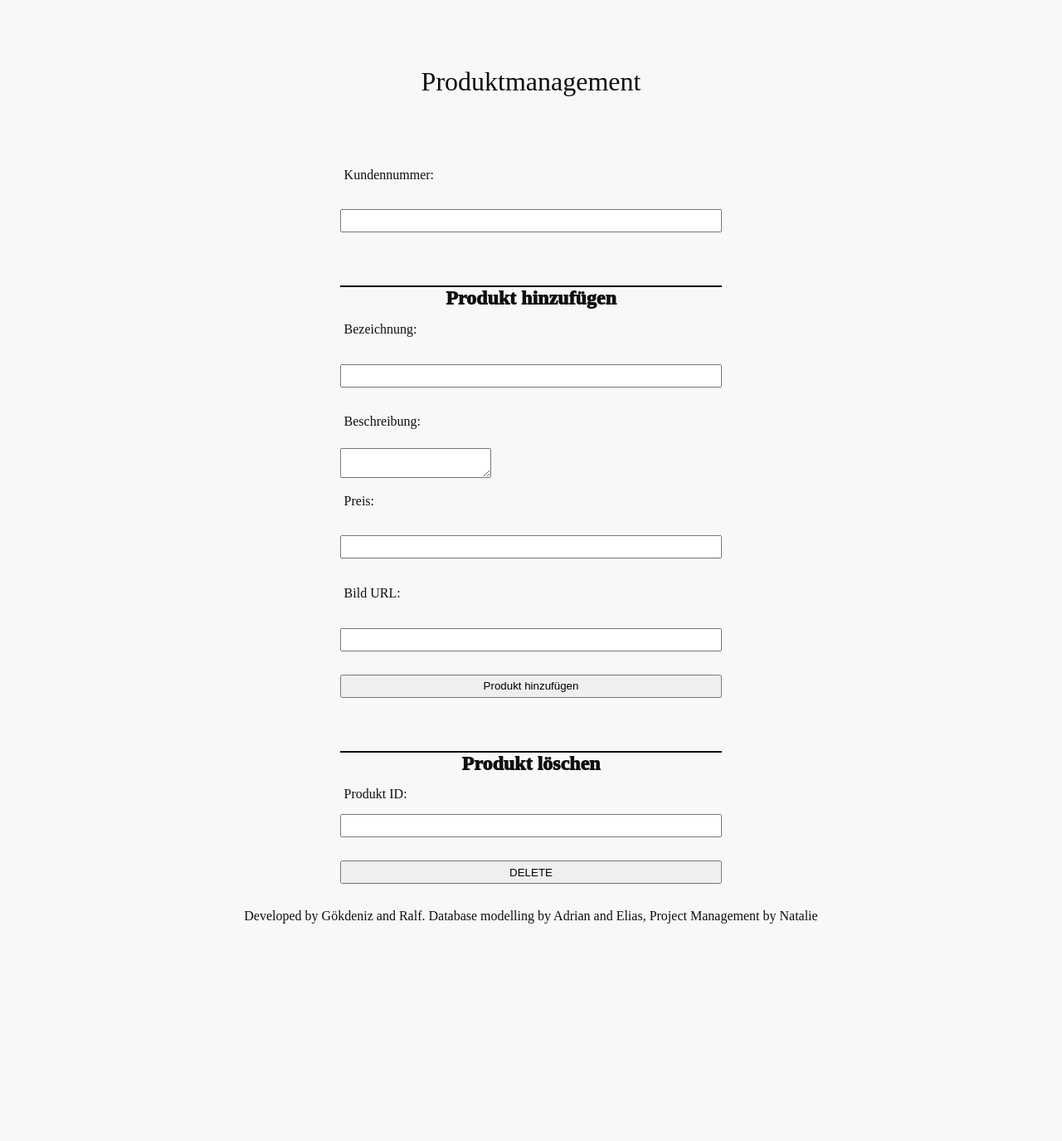
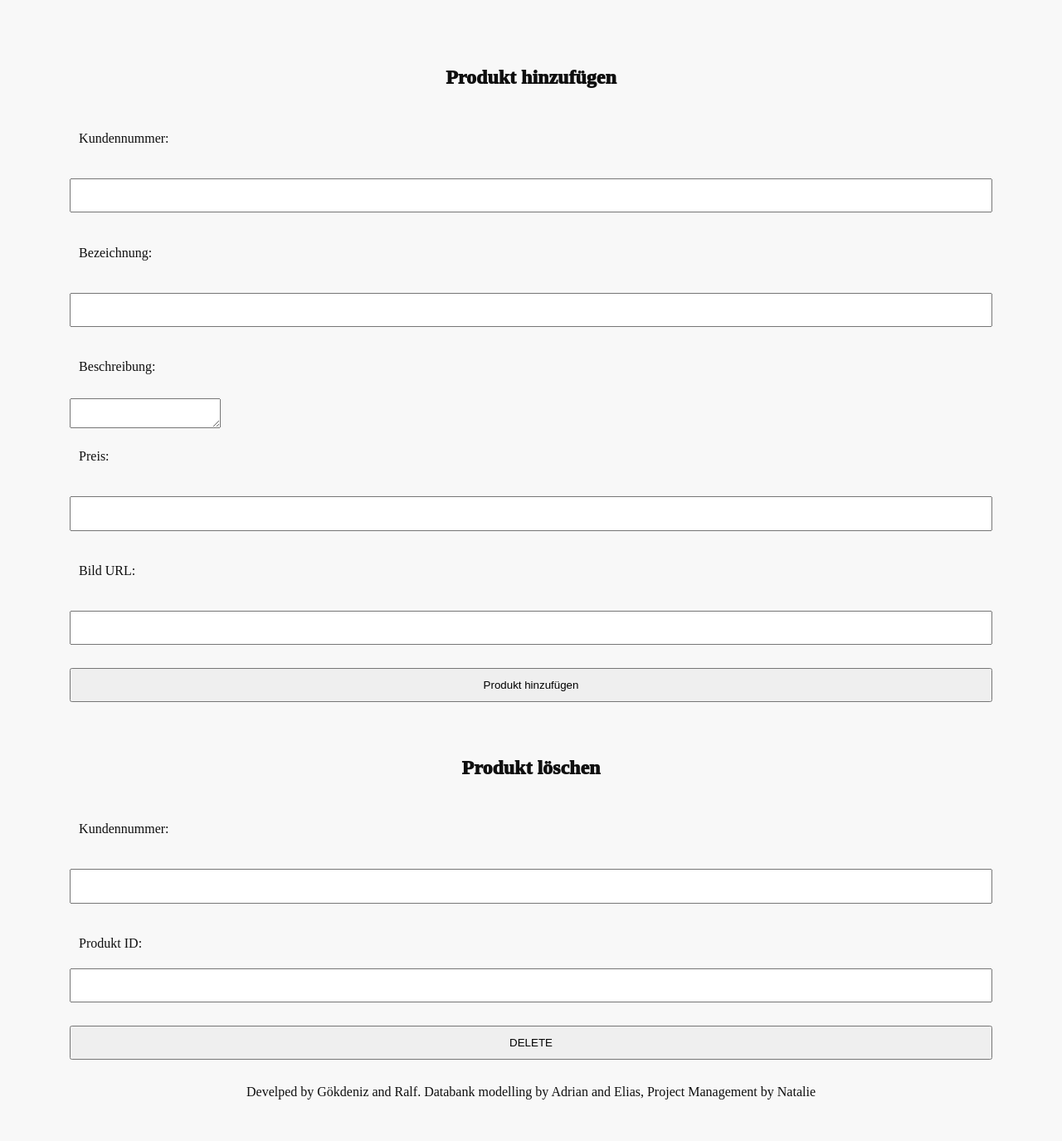
Before and after one commit to Goekdeniz-Guelmez/Schull-Projekt, a PHP site: the page made by neues_produkt_einfügen.php in a window 1280 px wide. Shown: the part 39-1414 px from the top of the page at 83% size. Before the commit the page ends 1152 px from the top, so only its background shows below. Run offline with PHP 8.4, Linux system fonts and the light colour scheme; data comes from the database, SQL or seed files in the repository.

Commit message:
update nochmal

```diff
--- a/home.php
+++ b/home.php
@@ -110,7 +110,7 @@ include "dbConfig.php";
 
     <!-- Footer Sektion -->
     <footer>
-        <p>Develped by Gökdeniz and Ralf. Databank modelling by Andian and Elias, Project Management by Natalie</p>
+        <p>Develped by Gökdeniz and Ralf. Databank modelling by Adrian and Elias, Project Management by Natalie</p>
     </footer>
 
 </body>
--- a/neues_produkt_einfügen.php
+++ b/neues_produkt_einfügen.php
@@ -104,13 +104,11 @@ if ($_SERVER['REQUEST_METHOD'] === 'POST' && isset($_POST['bezeichnung'])) {
         </div>
     </nav>
 
-    <h1>Produktmanagement</h1>
-    <form method="post" action="">
+    <h2>Produkt hinzufügen</h2>
+
+    <form method="post">
         <label for="kundennummer">Kundennummer:</label><br>
         <input type="number" id="kundennummer" name="kundennummer" required><br>
-
-        <div class="line"></div>
-        <h2>Produkt hinzufügen</h2>
         <label for="bezeichnung">Bezeichnung:</label><br>
         <input type="text" id="bezeichnung" name="bezeichnung" required><br>
         <label for="beschreibung">Beschreibung:</label><br>
@@ -119,17 +117,23 @@ if ($_SERVER['REQUEST_METHOD'] === 'POST' && isset($_POST['bezeichnung'])) {
         <input type="number" step="0.01" id="preis" name="preis" required><br>
         <label for="bild">Bild URL:</label><br>
         <input type="text" id="bild" name="bild" required><br>
-        <input type="submit" value="Produkt hinzufügen"><br>
+        <input type="submit" value="Produkt hinzufügen">
+    </form>
 
-        <div class="line"></div>
-        <h2>Produkt löschen</h2>
+    <br>
+    <br>
+
+    <h2>Produkt löschen</h2>
+    <form method="POST">
+        <label for="kundennummer">Kundennummer:</label><br>
+        <input type="number" id="kundennummer" name="kundennummer" required><br>
         <label for="product_id">Produkt ID:</label>
         <input type="number" id="product_id" name="product_id" required><br>
         <input type="submit" name="delete_product" value="DELETE">
     </form>
 
     <footer>
-        <p>Developed by Gökdeniz and Ralf. Database modelling by Adrian and Elias, Project Management by Natalie</p>
+        <p>Develped by Gökdeniz and Ralf. Databank modelling by Adrian and Elias, Project Management by Natalie</p>
     </footer>
 
 </body>
--- a/style.css
+++ b/style.css
@@ -58,12 +58,6 @@ p {
     text-align: center;
     margin: 0px 0px 50px 0px;
 }
-
-.line {
-    border-top: var(--text-color) 2px solid;
-    margin-top: 10%;
-}
-
 
 
 
@@ -171,7 +165,6 @@ form {
     border-radius: 10px;
     margin: 10px;
     width: 90%;
-    max-width: 500px;
     padding: 20px;
     max-height: 100%;
     height: 98%;
```
